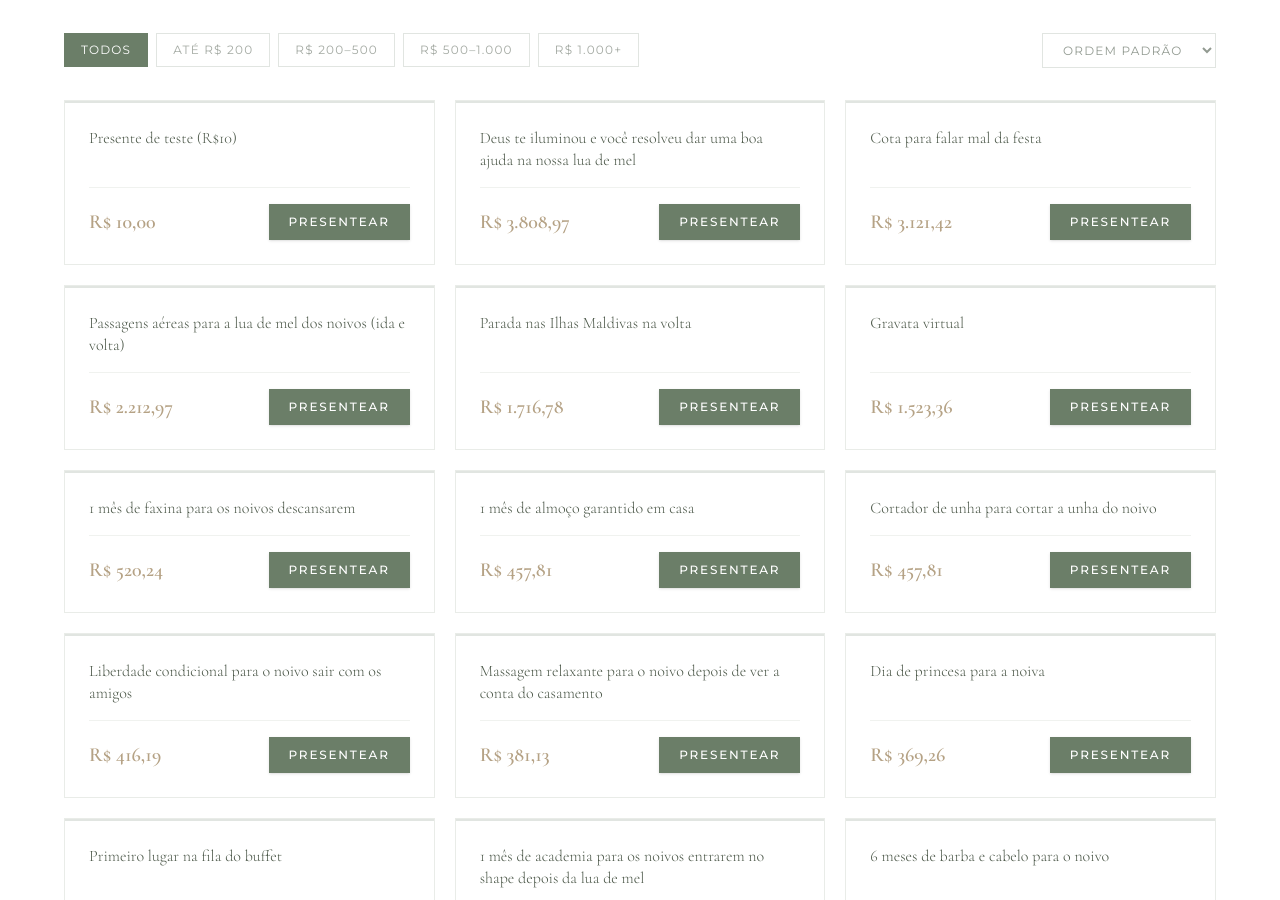
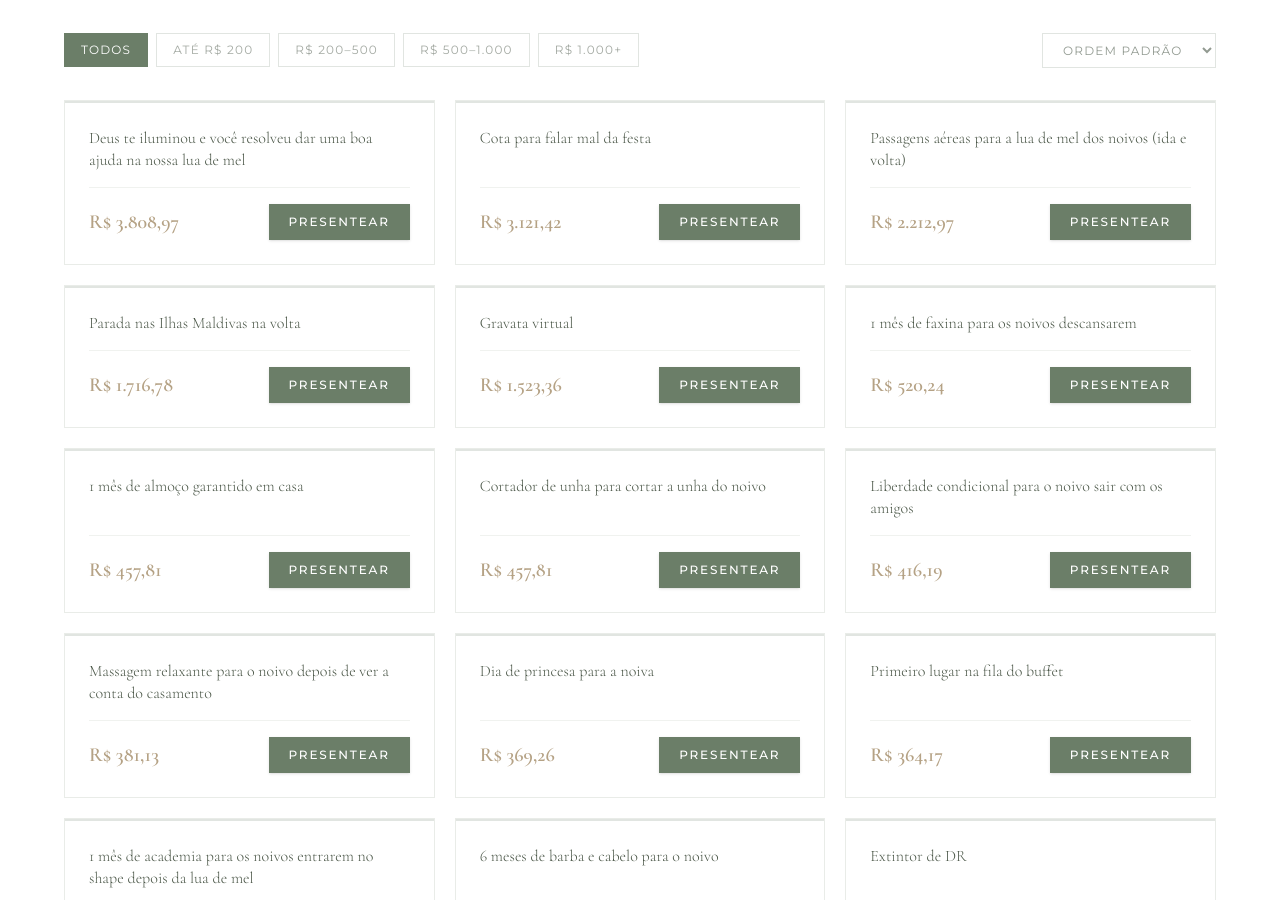
Before and after one commit to 7copass/helena-casamento, a Next.js app: page / in a window 1280 px wide. Shown: the part 1960-2860 px from the top of the page. Built offline with nearby package versions, Linux system fonts and the light colour scheme.

Commit message:
chore: remove test gift

```diff
--- a/src/app/page.tsx
+++ b/src/app/page.tsx
@@ -8,8 +8,7 @@ export const revalidate = 60;
 export default async function Home() {
   // MOCK DATA — Todos os 44 presentes do PRD
   const gifts = [
-    { id: 99, name: 'Presente de teste (R$10)', price: 10.00, category: 'test', active: true, display_order: 0, image_url: null, description: null, created_at: new Date() },
-    { id: 1, name: 'Deus te iluminou e você resolveu dar uma boa ajuda na nossa lua de mel', price: 3808.97, category: 'honeymoon', active: true, display_order: 1, image_url: null, description: null, created_at: new Date() },
+{ id: 1, name: 'Deus te iluminou e você resolveu dar uma boa ajuda na nossa lua de mel', price: 3808.97, category: 'honeymoon', active: true, display_order: 1, image_url: null, description: null, created_at: new Date() },
     { id: 2, name: 'Cota para falar mal da festa', price: 3121.42, category: 'funny', active: true, display_order: 2, image_url: null, description: null, created_at: new Date() },
     { id: 3, name: 'Passagens aéreas para a lua de mel dos noivos (ida e volta)', price: 2212.97, category: 'honeymoon', active: true, display_order: 3, image_url: null, description: null, created_at: new Date() },
     { id: 4, name: 'Parada nas Ilhas Maldivas na volta', price: 1716.78, category: 'honeymoon', active: true, display_order: 4, image_url: null, description: null, created_at: new Date() },
```
